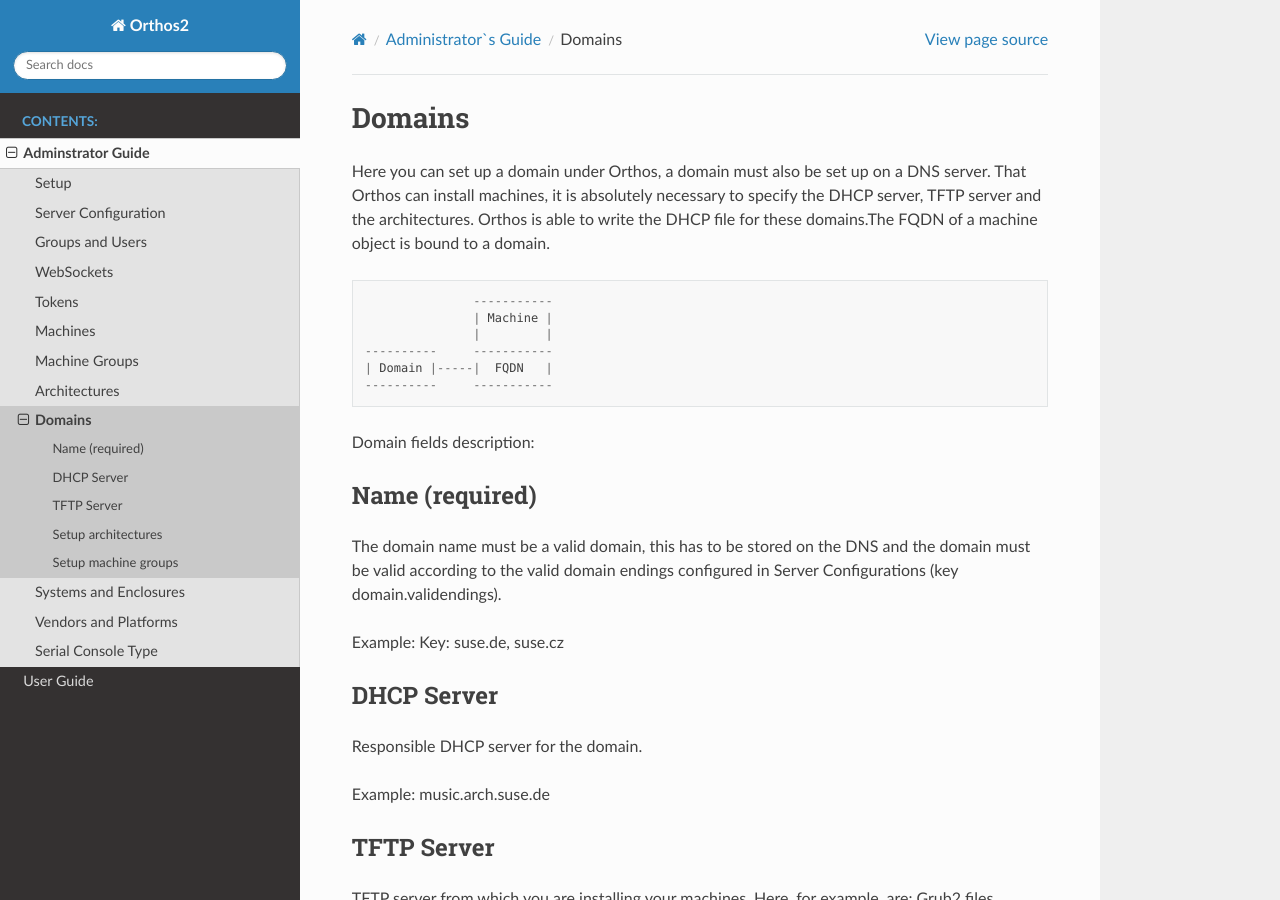
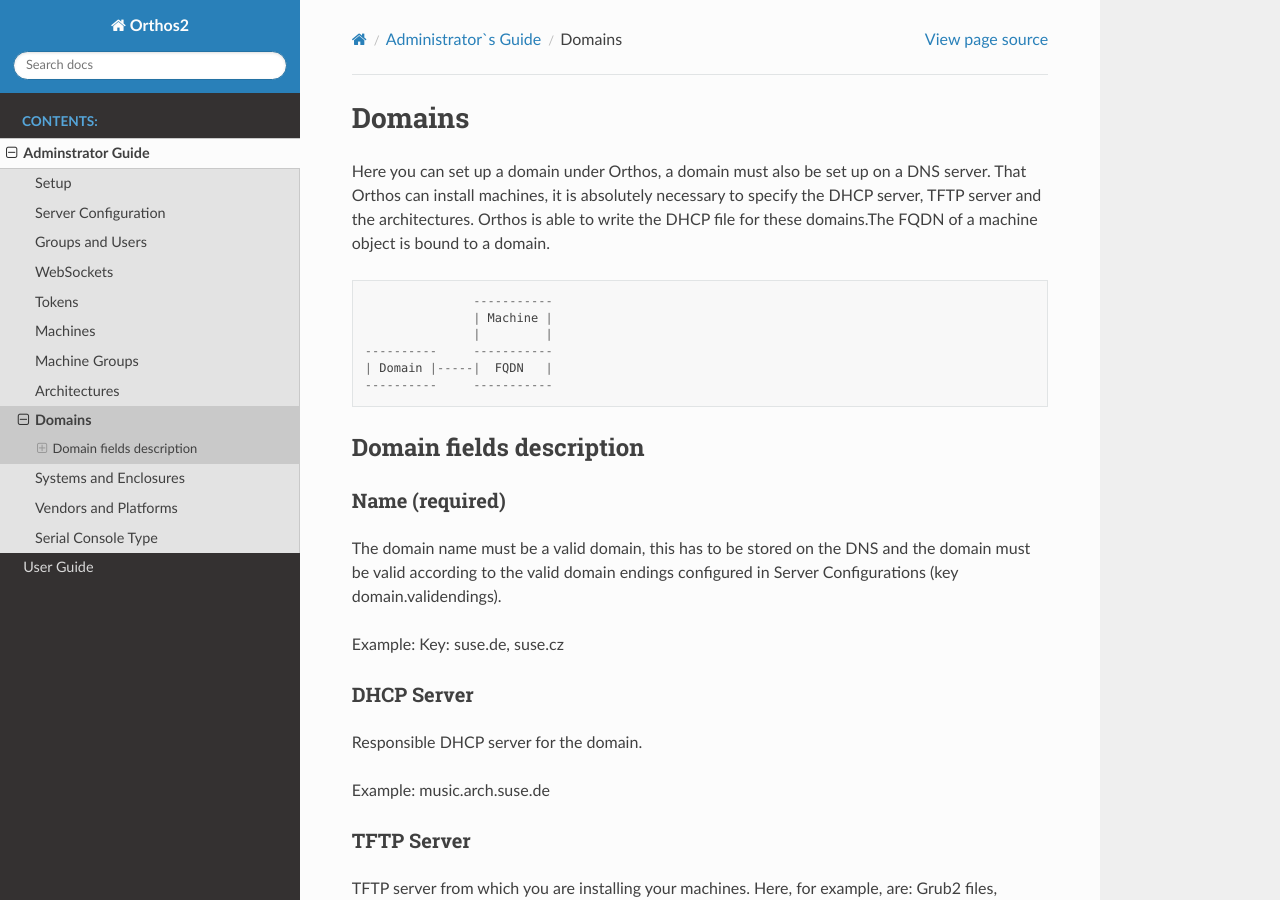
Before and after one commit to openSUSE/orthos2, a Sphinx documentation site: the page built from docs/adminguide/domains.rst, in a window 1280 px wide and 900 px high. Built offline with Sphinx 7.4.7 and the Read the Docs theme 2.0.0, drawn with Linux system fonts in a browser that asks for light colours.

Commit message:
Update domains.rst

```diff
--- a/docs/adminguide/domains.rst
+++ b/docs/adminguide/domains.rst
@@ -15,37 +15,38 @@
     | Domain |-----|  FQDN   |
     ----------     -----------
 
-Domain fields description:
+Domain fields description
+#########################
 
 Name (required)
-###############
+===============
 
 The domain name must be a valid domain, this has to be stored on the DNS and the domain must be valid according to the valid domain endings configured in Server Configurations (key domain.validendings).
 
 Example: Key: suse.de, suse.cz
 
 DHCP Server
-###########
+===========
 
 Responsible DHCP server for the domain.
 
 Example: music.arch.suse.de
 
 TFTP Server
-###########
+===========
 
 TFTP server from which you are installing your machines. Here, for example, are: Grub2 files, Installation Scripts, Installation Images, Autoyast files and so on.
 
 Example: music.arch.suse.de
 
 Setup architectures
-###################
+===================
 
 A domain can contain several architectures, for these a corresponding DHCP file is then written and the appropriate installation files and scripts are offered.
 
 Example: x86_64, ppc64le, s390x
 
 Setup machine groups
-####################
+====================
 
 Here it is possible to add machine groups.
```
